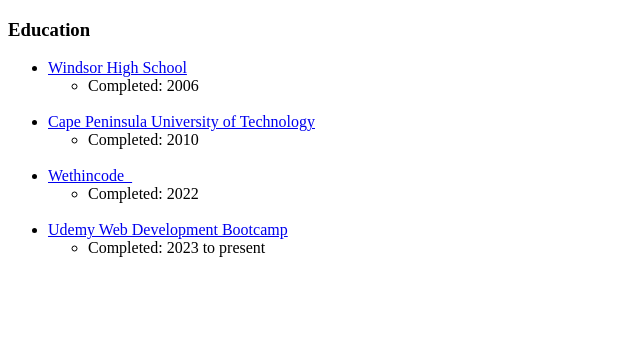
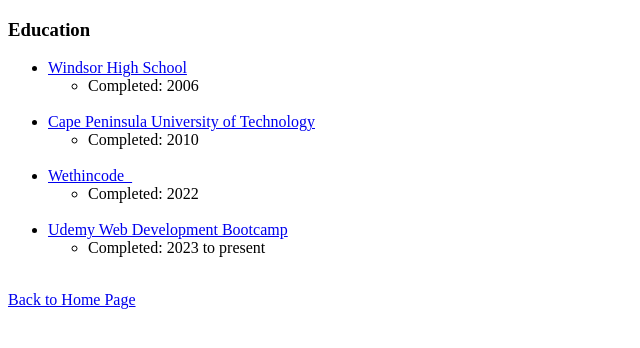
Before and after one commit to aaliaganie/Aalia_personal_site, a plain HTML site: page education.html in a window 1280 px wide. Shown: the whole page, without its empty margins (0-640 px from the left). Drawn offline with Linux system fonts and the light colour scheme.

Commit message:
Added a backk to home page link

```diff
--- a/education.html
+++ b/education.html
@@ -27,5 +27,7 @@
                     <li>Completed: 2023 to present</li>
                 </ul>
         </ul>
+        <br>
+        <a href="index.html">Back to Home Page</a>
 </body>
 </html>
```
Also changed, not shown: contact.html (+2 -0 lines), hobbies.html (+2 -0 lines), skills.html (+2 -0 lines), work_experience.html (+2 -0 lines).
